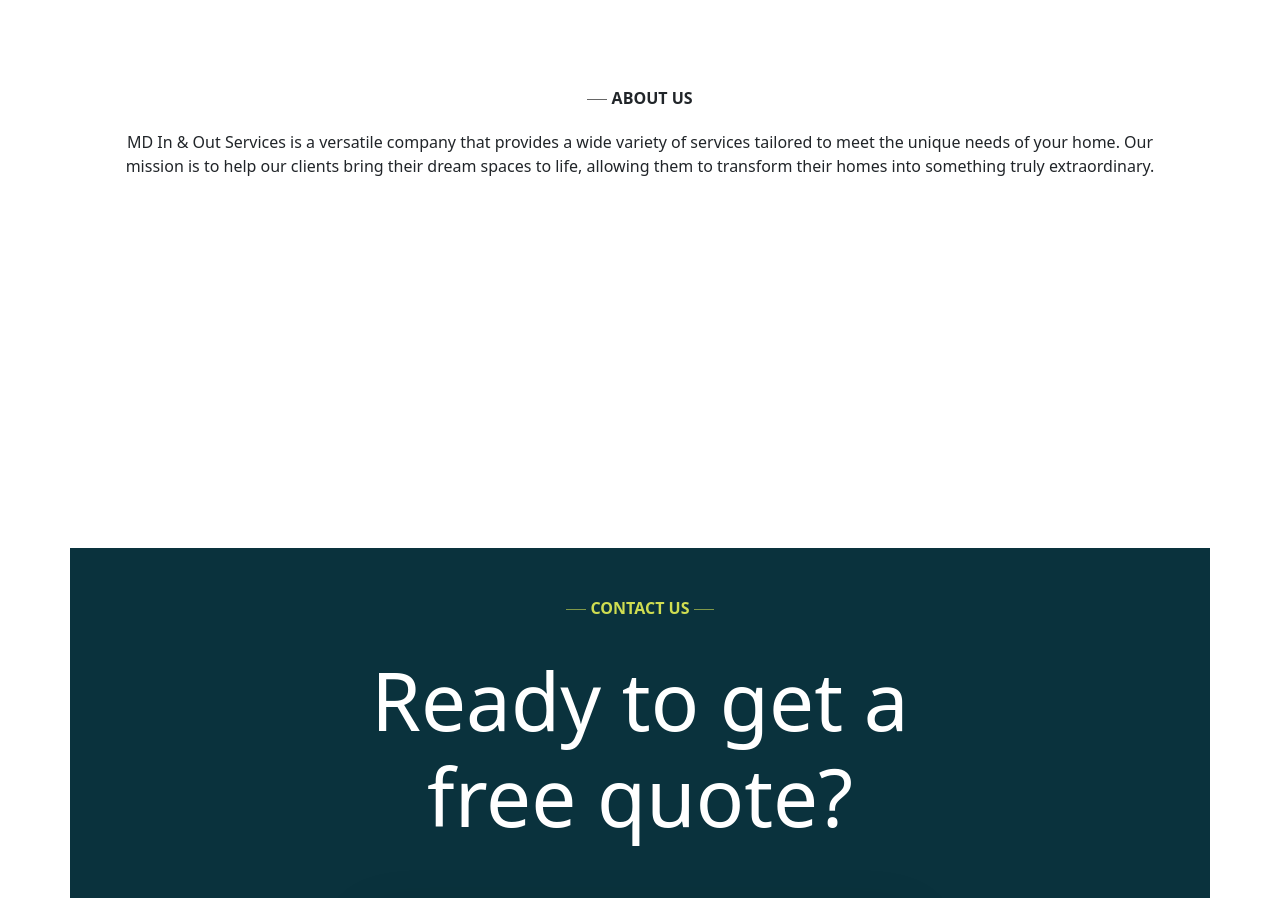
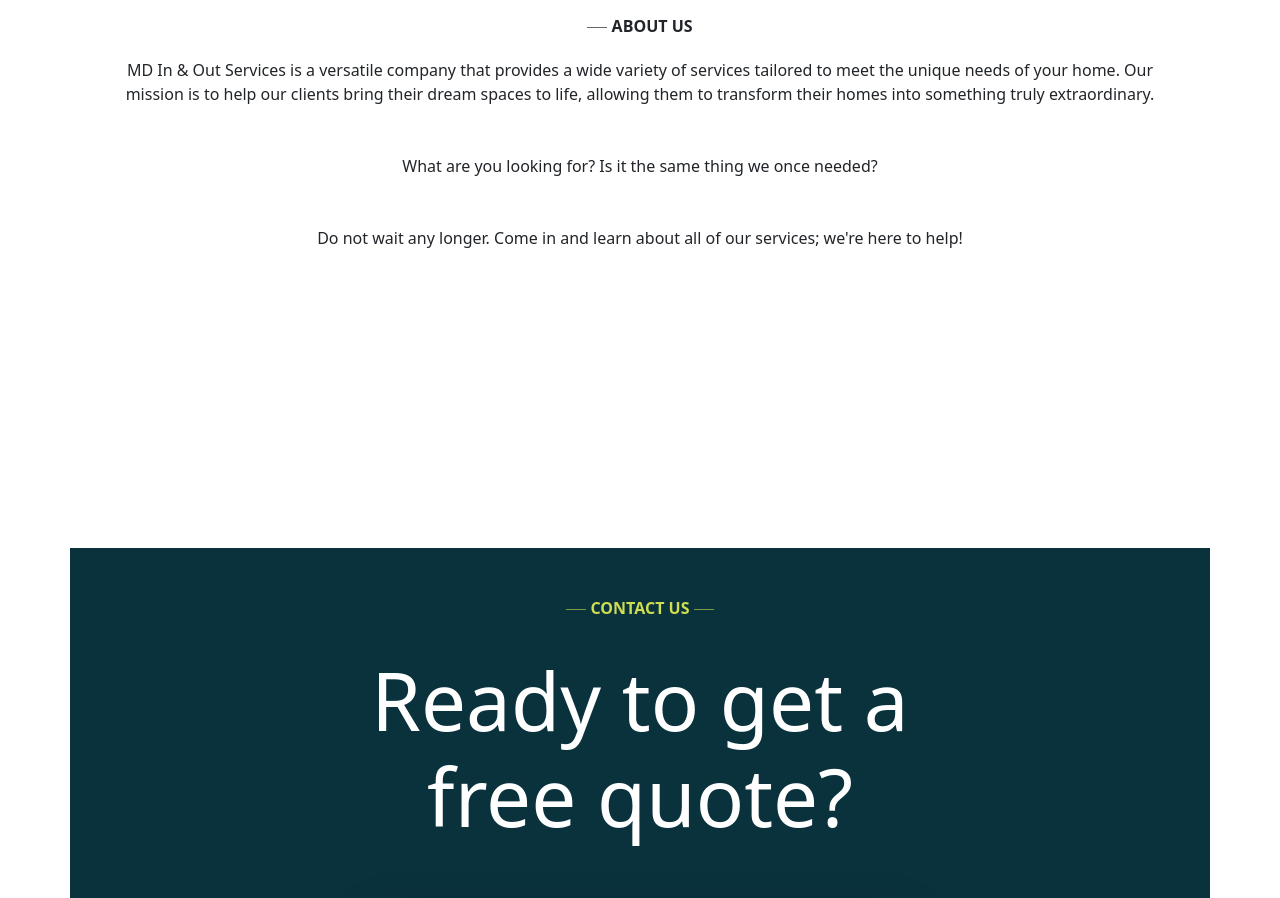
Before and after one commit to yohanJS/mdinandoutserv, a Vue app: page / in a window 1280 px wide. Shown: the part 1220-2118 px from the top of the page. Built offline with nearby package versions, Linux system fonts and the light colour scheme.

Commit message:
adding extra text in about us

```diff
--- a/src/components/AboutUs.vue
+++ b/src/components/AboutUs.vue
@@ -13,6 +13,13 @@
         needs of your home. Our mission is to help our clients bring their dream spaces to life,
         allowing them to transform their homes into something truly extraordinary.
       </p>
+      <p class="p-3">
+        What are you looking for? Is it the same thing we once needed?
+      </p>
+      <p class="p-3">
+        Do not wait any longer.
+        Come in and learn about all of our services; we're here to help!
+      </p>
       </div>
     </div>
   </div>
```
